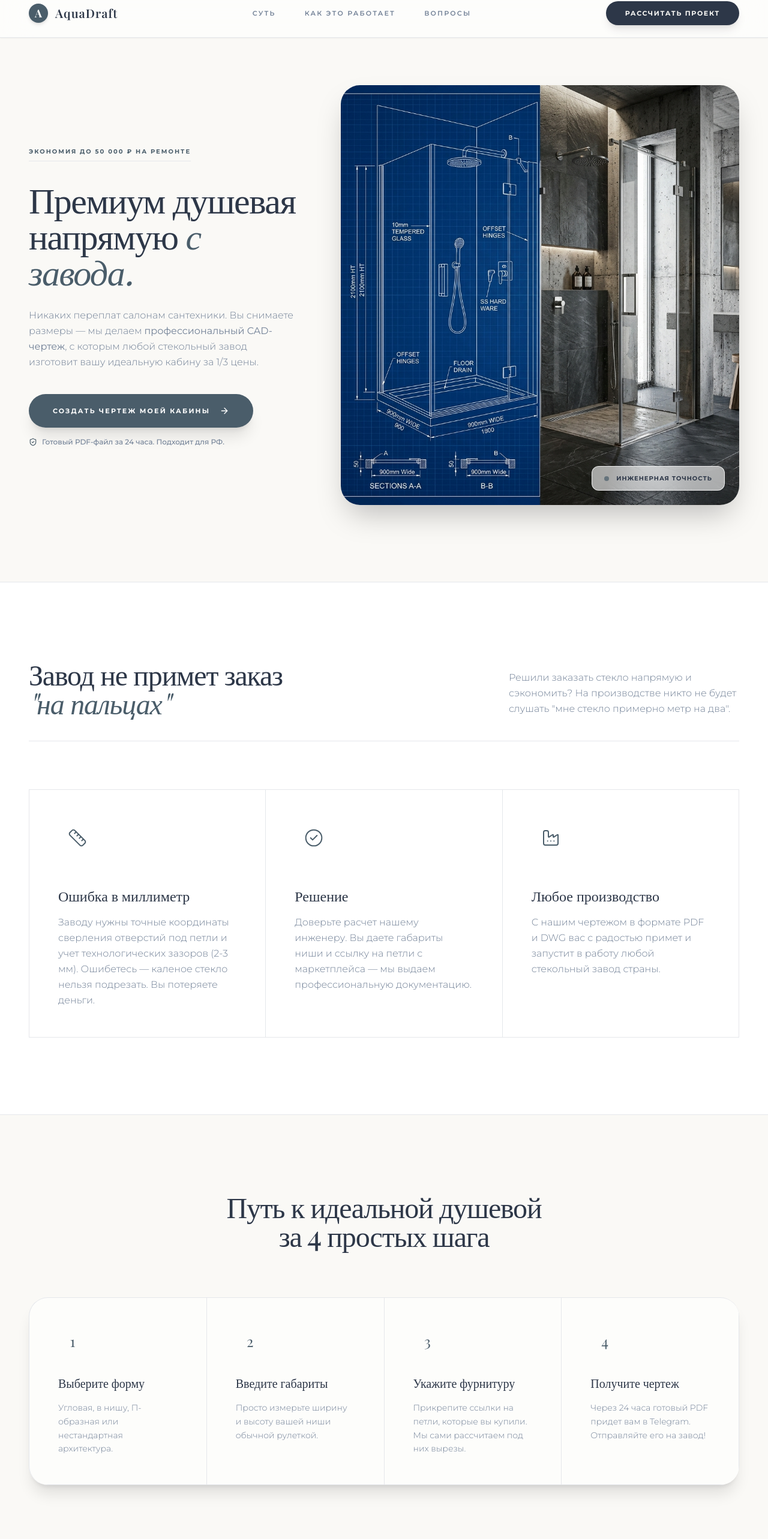
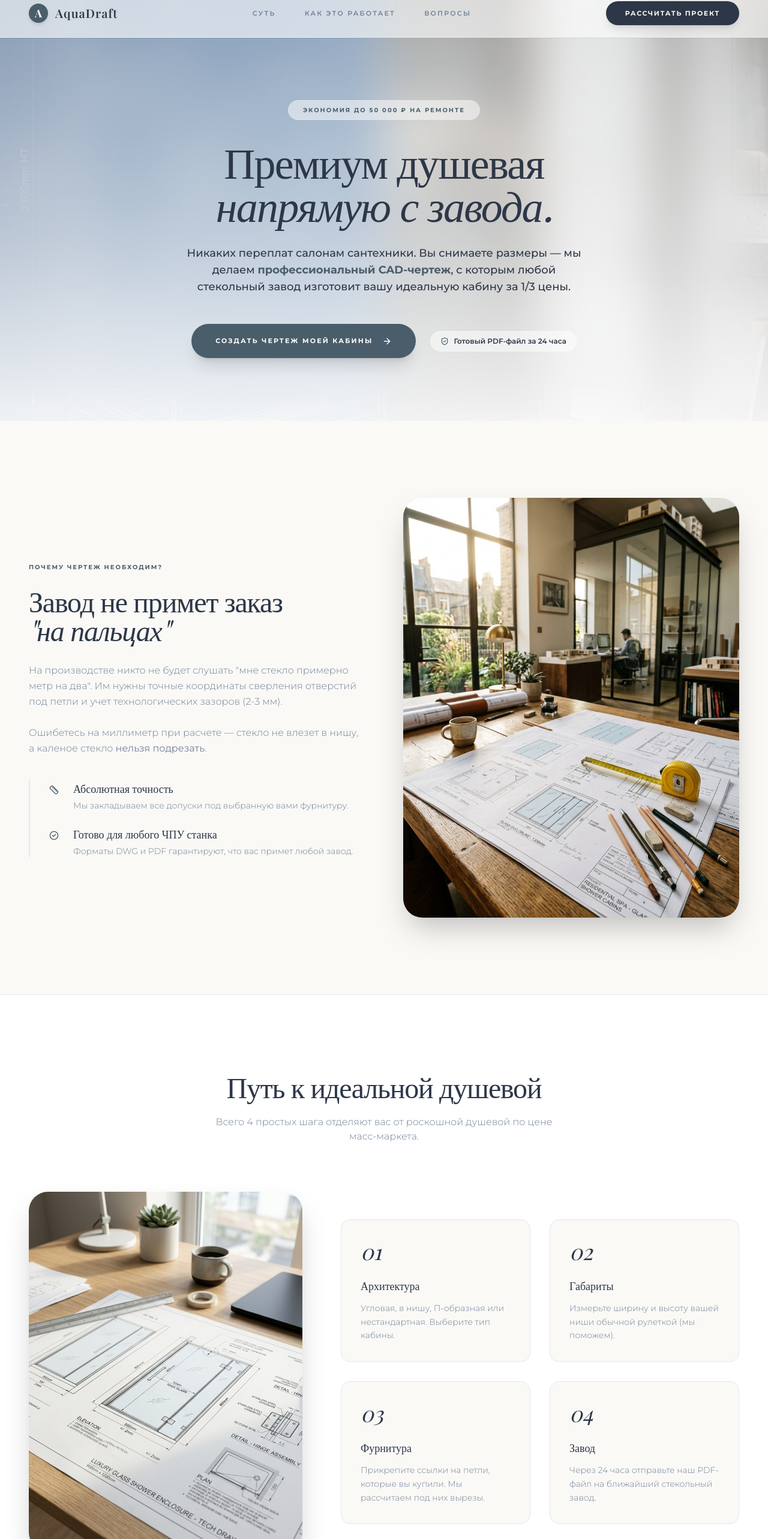
Before and after one commit to vergeniamonzor628-alt/shower-cabin, a Next.js app: page / in a window 1280 px wide. Shown: the part 18-2584 px from the top of the page at 60% size. Built offline with nearby package versions, Linux system fonts and the light colour scheme; a web font is replaced by a local one.

Commit message:
feat: restructure page to match smbureau.fr reference (frosted glass hero background, workspace images, realistic configurator)

```diff
--- a/src/app/page.tsx
+++ b/src/app/page.tsx
@@ -8,13 +8,11 @@ import {
   Ruler,
   Factory,
   CheckCircle2,
-  AlertCircle,
   Plus,
   Minus
 } from "lucide-react";
 import { useState, useEffect, useRef } from "react";
 
-// Утилита для анимации плавного появления (Fade-up) при скролле
 function Reveal({ children, delay = 0, className = "" }: { children: React.ReactNode, delay?: number, className?: string }) {
   const ref = useRef<HTMLDivElement>(null);
   const [isVisible, setIsVisible] = useState(false);
@@ -73,7 +71,7 @@ export default function Home() {
   return (
     <div className="min-h-screen bg-background text-foreground font-sans selection:bg-primary selection:text-white">
 
-      {/* Header (Glassmorphism) */}
+      {/* Header */}
       <header className="fixed top-0 z-50 w-full bg-white/60 backdrop-blur-xl border-b border-border/40 shadow-sm">
         <div className="mx-auto flex h-20 max-w-[1400px] items-center justify-between px-6 lg:px-12">
           <div className="flex items-center gap-3">
@@ -91,115 +89,144 @@ export default function Home() {
         </div>
       </header>
 
-      {/* Hero Section */}
-      <section className="relative pt-40 pb-32 overflow-hidden border-b border-border/40">
-        {/* Декоративное мягкое свечение на фоне */}
-        <div className="absolute top-0 right-0 w-[800px] h-[800px] bg-primary/5 rounded-full blur-[120px] -translate-y-1/2 translate-x-1/3 pointer-events-none"></div>
+      {/* Hero Section (Behind Glass Aesthetic) */}
+      <section className="relative min-h-[90vh] flex items-center justify-center overflow-hidden pt-20">
 
-        <div className="mx-auto max-w-[1400px] px-6 lg:px-12 relative z-10 grid lg:grid-cols-12 gap-16 items-center">
+        {/* Full screen background image */}
+        <div className="absolute inset-0 z-0">
+          <Image
+            src="/hero_tech_bg_1780444334766.png"
+            alt="CAD Blueprint"
+            fill
+            className="object-cover object-center scale-105"
+            priority
+          />
+        </div>
 
-          <div className="order-2 lg:order-1 lg:col-span-5 relative z-20">
-            <div className={`inline-flex items-center gap-2 border-b border-primary/20 pb-2 mb-8 text-[10px] uppercase tracking-[0.2em] font-bold text-primary transition-all duration-1000 ${mounted ? 'opacity-100 translate-y-0' : 'opacity-0 translate-y-4'}`}>
+        {/* Frosted Glass Overlay */}
+        <div className="absolute inset-0 z-10 bg-white/40 backdrop-blur-2xl border-b border-white/20"></div>
+        {/* Subtle gradient overlay to ensure text readability */}
+        <div className="absolute inset-0 z-10 bg-gradient-to-t from-white/90 via-white/50 to-white/20"></div>
+
+        <div className="mx-auto max-w-[1000px] px-6 lg:px-12 relative z-20 text-center">
+
+          <div className={`inline-flex items-center gap-2 border border-primary/20 bg-white/50 backdrop-blur-md px-6 py-2 rounded-full mb-8 text-[10px] uppercase tracking-[0.2em] font-bold text-primary transition-all duration-1000 ${mounted ? 'opacity-100 translate-y-0' : 'opacity-0 translate-y-4'}`}>
             Экономия до 50 000 ₽ на ремонте
           </div>
 
-            <h1 className={`text-4xl sm:text-5xl xl:text-6xl font-serif font-medium tracking-tight mb-8 leading-[1.1] transition-all duration-1000 delay-100 ${mounted ? 'opacity-100 translate-y-0' : 'opacity-0 translate-y-8'}`}>
-              Премиум душевая напрямую <span className="italic text-primary font-light">с завода.</span>
+          <h1 className={`text-5xl sm:text-6xl xl:text-7xl font-serif font-medium tracking-tight mb-8 leading-[1.1] text-foreground transition-all duration-1000 delay-100 ${mounted ? 'opacity-100 translate-y-0' : 'opacity-0 translate-y-8'}`}>
+            Премиум душевая <br/><span className="italic font-light">напрямую с завода.</span>
           </h1>
 
-            <p className={`max-w-md text-base text-muted-foreground mb-10 font-light leading-relaxed transition-all duration-1000 delay-300 ${mounted ? 'opacity-100 translate-y-0' : 'opacity-0 translate-y-8'}`}>
-              Никаких переплат салонам сантехники. Вы снимаете размеры — мы делаем <strong>профессиональный CAD-чертеж</strong>, с которым любой стекольный завод изготовит вашу идеальную кабину за 1/3 цены.
+          <p className={`max-w-2xl mx-auto text-base sm:text-lg text-foreground/80 mb-12 font-medium leading-relaxed transition-all duration-1000 delay-300 ${mounted ? 'opacity-100 translate-y-0' : 'opacity-0 translate-y-8'}`}>
+            Никаких переплат салонам сантехники. Вы снимаете размеры — мы делаем <span className="font-bold text-primary">профессиональный CAD-чертеж</span>, с которым любой стекольный завод изготовит вашу идеальную кабину за 1/3 цены.
           </p>
 
-            <div className={`transition-all duration-1000 delay-500 ${mounted ? 'opacity-100 translate-y-0' : 'opacity-0 translate-y-8'}`}>
-              <button onClick={scrollToConfigurator} className="w-full sm:w-auto rounded-full bg-primary px-10 py-5 text-[11px] font-bold uppercase tracking-[0.2em] text-white shadow-xl shadow-primary/20 transition-all hover:bg-foreground hover:shadow-foreground/20 hover:-translate-y-1 flex items-center justify-center gap-4 group mb-4">
+          <div className={`flex flex-col sm:flex-row items-center justify-center gap-6 transition-all duration-1000 delay-500 ${mounted ? 'opacity-100 translate-y-0' : 'opacity-0 translate-y-8'}`}>
+            <button onClick={scrollToConfigurator} className="w-full sm:w-auto rounded-full bg-primary px-10 py-5 text-[11px] font-bold uppercase tracking-[0.2em] text-white shadow-xl shadow-primary/30 transition-all hover:-translate-y-1 hover:shadow-primary/40 flex items-center justify-center gap-4 group">
               Создать чертеж моей кабины
               <ArrowRight size={16} className="group-hover:translate-x-1 transition-transform" />
             </button>
-              <p className="text-xs text-muted-foreground font-medium flex items-center gap-2">
-                <ShieldCheck size={14} className="text-primary"/> Готовый PDF-файл за 24 часа. Подходит для РФ.
+            <p className="text-xs text-foreground font-semibold flex items-center gap-2 bg-white/50 backdrop-blur-sm py-2 px-4 rounded-full border border-white/40">
+              <ShieldCheck size={14} className="text-primary"/> Готовый PDF-файл за 24 часа
             </p>
           </div>
         </div>
+      </section>
 
-          <div className={`order-1 lg:order-2 lg:col-span-7 relative h-[500px] lg:h-[700px] w-full transition-all duration-1000 delay-700 ${mounted ? 'opacity-100' : 'opacity-0 blur-sm scale-[1.02]'}`}>
-            <div className="absolute inset-0 rounded-[2rem] overflow-hidden shadow-2xl shadow-primary/10">
+      {/* Problem / Workspace Section */}
+      <section id="problem" className="py-32 bg-background relative overflow-hidden">
+        <div className="mx-auto max-w-[1400px] px-6 lg:px-12 grid lg:grid-cols-2 gap-16 items-center">
+
+          <div className="relative z-10 order-2 lg:order-1">
+            <Reveal>
+              <div className="inline-block text-[10px] uppercase tracking-[0.2em] font-bold text-primary mb-6">Почему чертеж необходим?</div>
+              <h2 className="text-3xl sm:text-4xl lg:text-5xl font-serif font-medium tracking-tight mb-8">
+                Завод не примет заказ<br/><span className="italic font-light">"на пальцах"</span>
+              </h2>
+              <p className="text-muted-foreground font-light text-base leading-relaxed mb-10">
+                На производстве никто не будет слушать "мне стекло примерно метр на два". Им нужны точные координаты сверления отверстий под петли и учет технологических зазоров (2-3 мм).
+                <br/><br/>
+                Ошибетесь на миллиметр при расчете — стекло не влезет в нишу, а каленое стекло <strong>нельзя подрезать</strong>.
+              </p>
+
+              <div className="flex flex-col gap-6 border-l-2 border-primary/20 pl-6">
+                <div className="flex gap-4 items-start">
+                  <div className="w-8 h-8 rounded-full bg-primary/10 flex items-center justify-center text-primary shrink-0"><Ruler size={16}/></div>
+                  <div>
+                    <h4 className="font-serif font-medium text-lg mb-1">Абсолютная точность</h4>
+                    <p className="text-sm font-light text-muted-foreground">Мы закладываем все допуски под выбранную вами фурнитуру.</p>
+                  </div>
+                </div>
+                <div className="flex gap-4 items-start">
+                  <div className="w-8 h-8 rounded-full bg-primary/10 flex items-center justify-center text-primary shrink-0"><CheckCircle2 size={16}/></div>
+                  <div>
+                    <h4 className="font-serif font-medium text-lg mb-1">Готово для любого ЧПУ станка</h4>
+                    <p className="text-sm font-light text-muted-foreground">Форматы DWG и PDF гарантируют, что вас примет любой завод.</p>
+                  </div>
+                </div>
+              </div>
+            </Reveal>
+          </div>
+
+          <div className="order-1 lg:order-2 relative h-[500px] lg:h-[700px] rounded-[2rem] overflow-hidden shadow-2xl shadow-primary/10">
+            <Reveal className="w-full h-full">
               <Image
-                src="/hero_tech_bg_1780444334766.png"
-                alt="Luxury Minimalist Bathroom vs CAD Blueprint"
+                src="/workspace_1_1780447199052.png"
+                alt="Architectural workspace"
                 fill
                 className="object-cover"
-                priority
               />
-              <div className="absolute bottom-6 right-6 bg-white/60 backdrop-blur-md px-5 py-3 rounded-xl border border-white/80 shadow-lg flex items-center gap-3">
-                 <div className="w-2 h-2 rounded-full bg-primary animate-pulse"></div>
-                 <span className="text-[10px] font-bold uppercase tracking-widest text-foreground">Инженерная точность</span>
-              </div>
-            </div>
+              <div className="absolute inset-0 bg-primary/5 mix-blend-overlay"></div>
+            </Reveal>
           </div>
 
         </div>
       </section>
 
-      {/* Problem / Solution */}
-      <section id="problem" className="py-32 bg-white relative border-b border-border/40">
+      {/* How it works (With Workspace Close Up) */}
+      <section id="how-it-works" className="py-32 bg-white relative border-t border-border/40">
         <div className="mx-auto max-w-[1400px] px-6 lg:px-12">
 
           <Reveal>
-            <div className="mb-20 flex flex-col md:flex-row justify-between items-end gap-8 border-b border-border/40 pb-10">
-              <h2 className="text-3xl sm:text-4xl lg:text-5xl font-serif font-medium tracking-tight">Завод не примет заказ<br/><span className="text-primary italic font-light">"на пальцах"</span></h2>
-              <p className="text-muted-foreground max-w-sm font-light text-base leading-relaxed">
-                Решили заказать стекло напрямую и сэкономить? На производстве никто не будет слушать "мне стекло примерно метр на два".
-              </p>
+            <div className="text-center mb-20">
+              <h2 className="text-4xl sm:text-5xl font-serif font-medium tracking-tight mb-6">Путь к идеальной душевой</h2>
+              <p className="text-muted-foreground font-light max-w-xl mx-auto">Всего 4 простых шага отделяют вас от роскошной душевой по цене масс-маркета.</p>
             </div>
           </Reveal>
 
-          <div className="grid grid-cols-1 md:grid-cols-3 border-t border-l border-border/40">
+          <div className="grid lg:grid-cols-12 gap-16 items-center">
+            <div className="lg:col-span-5 relative h-[400px] lg:h-[600px] rounded-[2rem] overflow-hidden shadow-2xl shadow-primary/10">
+              <Reveal className="w-full h-full">
+                <Image
+                  src="/workspace_2_1780447209664.png"
+                  alt="Blueprint close-up"
+                  fill
+                  className="object-cover"
+                />
+              </Reveal>
+            </div>
+
+            <div className="lg:col-span-7 grid sm:grid-cols-2 gap-8">
               {[
-              { icon: <Ruler strokeWidth={1.5} size={32}/>, title: "Ошибка в миллиметр", desc: "Заводу нужны точные координаты сверления отверстий под петли и учет технологических зазоров (2-3 мм). Ошибетесь — каленое стекло нельзя подрезать. Вы потеряете деньги." },
-              { icon: <CheckCircle2 strokeWidth={1.5} size={32}/>, title: "Решение", desc: "Доверьте расчет нашему инженеру. Вы даете габариты ниши и ссылку на петли с маркетплейса — мы выдаем профессиональную документацию." },
-              { icon: <Factory strokeWidth={1.5} size={32}/>, title: "Любое производство", desc: "С нашим чертежом в формате PDF и DWG вас с радостью примет и запустит в работу любой стекольный завод страны." }
-            ].map((srv, i) => (
-              <Reveal key={i} delay={i * 150} className="border-r border-b border-border/40 p-12 transition-all hover:bg-muted/50 hover:shadow-2xl hover:shadow-primary/5 hover:-translate-y-1 bg-white relative z-10">
-                <div className="mb-12 text-primary bg-primary/5 w-16 h-16 rounded-2xl flex items-center justify-center">
-                  {srv.icon}
-                </div>
-                <h3 className="mb-4 text-2xl font-serif font-medium">{srv.title}</h3>
-                <p className="text-muted-foreground font-light leading-relaxed">{srv.desc}</p>
-              </Reveal>
-            ))}
-          </div>
-        </div>
-      </section>
-
-      {/* How it works */}
-      <section id="how-it-works" className="py-32 bg-background relative overflow-hidden">
-        <div className="absolute -left-40 top-40 w-[600px] h-[600px] bg-accent/5 rounded-full blur-[100px] pointer-events-none"></div>
-
-        <div className="mx-auto max-w-[1400px] px-6 lg:px-12 relative z-10">
-          <Reveal>
-            <h2 className="text-3xl sm:text-4xl lg:text-5xl font-serif font-medium tracking-tight mb-20 text-center">Путь к идеальной душевой<br/>за 4 простых шага</h2>
-          </Reveal>
-
-          <div className="grid grid-cols-1 md:grid-cols-4 gap-0 border-t border-l border-border/40 bg-white/60 backdrop-blur-sm rounded-[2rem] shadow-xl shadow-primary/5 overflow-hidden">
-            {[
-              { num: "1", title: "Выберите форму", desc: "Угловая, в нишу, П-образная или нестандартная архитектура." },
-              { num: "2", title: "Введите габариты", desc: "Просто измерьте ширину и высоту вашей ниши обычной рулеткой." },
-              { num: "3", title: "Укажите фурнитуру", desc: "Прикрепите ссылки на петли, которые вы купили. Мы сами рассчитаем под них вырезы." },
-              { num: "4", title: "Получите чертеж", desc: "Через 24 часа готовый PDF придет вам в Telegram. Отправляйте его на завод!" }
+                { num: "01", title: "Архитектура", desc: "Угловая, в нишу, П-образная или нестандартная. Выберите тип кабины." },
+                { num: "02", title: "Габариты", desc: "Измерьте ширину и высоту вашей ниши обычной рулеткой (мы поможем)." },
+                { num: "03", title: "Фурнитура", desc: "Прикрепите ссылки на петли, которые вы купили. Мы рассчитаем под них вырезы." },
+                { num: "04", title: "Завод", desc: "Через 24 часа отправьте наш PDF-файл на ближайший стекольный завод." }
               ].map((step, i) => (
-              <Reveal key={i} delay={i * 100} className="border-r border-b border-border/40 p-10 lg:p-12">
-                <div className="w-12 h-12 rounded-full bg-primary/10 text-primary flex items-center justify-center font-serif text-2xl mb-8">{step.num}</div>
-                <h3 className="mb-4 text-xl font-serif font-medium text-foreground">{step.title}</h3>
+                <Reveal key={i} delay={i * 100} className="bg-background rounded-2xl p-8 border border-border/50">
+                  <div className="text-4xl font-serif text-primary/20 font-light italic mb-6">{step.num}</div>
+                  <h3 className="mb-3 text-lg font-serif font-medium text-foreground">{step.title}</h3>
                   <p className="text-muted-foreground font-light text-sm leading-relaxed">{step.desc}</p>
                 </Reveal>
               ))}
             </div>
           </div>
+        </div>
       </section>
 
       {/* FAQ (Accordion) */}
-      <section id="faq" className="py-32 bg-white relative border-y border-border/40">
+      <section id="faq" className="py-32 bg-background relative border-t border-border/40">
         <div className="mx-auto max-w-[1000px] px-6 lg:px-12">
           <Reveal>
             <h2 className="text-4xl sm:text-5xl font-serif font-medium tracking-tight mb-16 text-center">Частые сомнения</h2>
@@ -237,7 +264,7 @@ export default function Home() {
       </section>
 
       {/* Configurator Section */}
-      <section id="configurator" className="py-32 bg-background relative overflow-hidden">
+      <section id="configurator" className="py-32 bg-white relative overflow-hidden border-t border-border/40">
         <div className="absolute top-1/2 left-1/2 -translate-x-1/2 -translate-y-1/2 w-full max-w-[1000px] h-[800px] bg-primary/5 rounded-full blur-[150px] pointer-events-none"></div>
 
         <div className="mx-auto max-w-[1000px] px-6 lg:px-12 relative z-10">
@@ -259,7 +286,7 @@ export default function Home() {
       </section>
 
       {/* Footer */}
-      <footer className="bg-white py-20">
+      <footer className="bg-background py-20">
         <div className="mx-auto max-w-[1400px] px-6 lg:px-12 flex flex-col md:flex-row justify-between items-center gap-8 border-t border-border/40 pt-10">
           <div className="flex items-center gap-3">
             <div className="w-6 h-6 rounded-full bg-foreground text-background flex items-center justify-center font-serif text-xs font-bold">A</div>
--- a/src/components/Configurator.tsx
+++ b/src/components/Configurator.tsx
@@ -26,11 +26,11 @@ const formSchema = z.object({
 type FormValues = z.infer<typeof formSchema>;
 
 const CABIN_TYPES = [
-  { id: 'corner', name: 'Угловая кабина', img: '/corner_tech_1780444346177.png' },
-  { id: 'niche', name: 'Дверь в нишу', img: '/niche_tech_1780444356577.png' },
-  { id: 'walk_in', name: 'Свободный вход', img: '/walk_in_tech_1780444368907.png' },
-  { id: 'u_shape', name: 'П-образная', img: '/u_shaped_tech_1780444378574.png' },
-  { id: 'bath', name: 'Шторка на ванну', img: '/bath_screen_tech_1780444388152.png' }
+  { id: 'corner', name: 'Угловая кабина', img: '/corner_shower_fresh_1780443230529.png' },
+  { id: 'niche', name: 'Дверь в нишу', img: '/niche_shower_fresh_1780443241693.png' },
+  { id: 'walk_in', name: 'Свободный вход', img: '/walk_in_shower_fresh_1780443251326.png' },
+  { id: 'u_shape', name: 'П-образная', img: '/u_shaped_shower_fresh_1780443260615.png' },
+  { id: 'bath', name: 'Шторка на ванну', img: '/bath_screen_fresh_1780443270220.png' }
 ];
 
 export default function Configurator() {
```
Also changed, not shown: public/workspace_1_1780447199052.png (added), public/workspace_2_1780447209664.png (added). Lines whose indentation alone changed are shown as unchanged.
